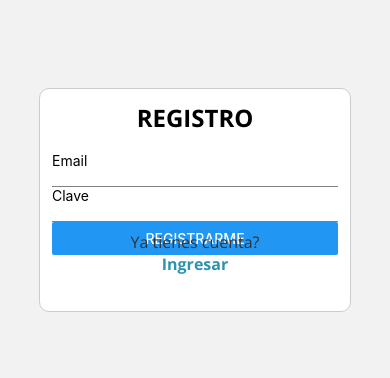
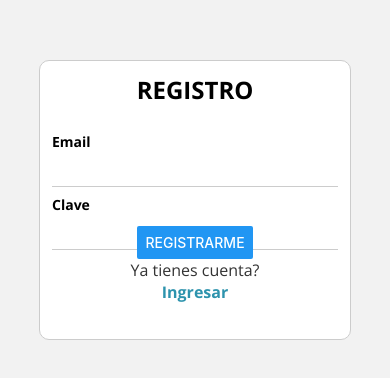
Before and after one commit to gsurcu/Coder-Expo, a React Native app: screen /Auth in a window 390 px wide. Shown: the part 222-600 px from the top of the page. Built offline with nearby package versions, Linux system fonts and the light colour scheme.

Commit message:
Login & Autenticacion - Modificando el componente "Input" y la screen "AuthScreen"

```diff
--- a/components/Input/index.js
+++ b/components/Input/index.js
@@ -32,7 +32,8 @@ const Input = props => {
 
   useEffect(() => {
     if (inputState.touched) {
-      onInputChange(inputState.value, inputState.isValid)
+      console.log(inputState)
+      onInputChange(id, inputState.value, inputState.isValid)
     }
   }, [inputState, onInputChange])
   const textChangeHandler = text => {
@@ -65,7 +66,7 @@ const Input = props => {
         onBlur={onBlurHandler}
       />
       {!inputState.isValid && inputState.touched && (<View style={styles.errorContainer}>
-        <Text style={styles.error}>{props.errorText}</Text>
+        <Text style={styles.error}>{props.errorMessage}</Text>
       </View> )}
     </View>
   )
@@ -88,3 +89,5 @@ const styles = StyleSheet.create({
   errorContainer: {},
   error: {},
 })
+
+export default Input;
--- a/screens/AuthScreen.js
+++ b/screens/AuthScreen.js
@@ -1,8 +1,9 @@
-import React, { useCallback, useEffect, useReducer, useState } from "react";
+import React, { useCallback, useReducer } from "react";
 import { View, Text, KeyboardAvoidingView, TouchableOpacity, StyleSheet, TextInput, Alert, Platform, Button } from "react-native";
 import { COLORS } from "../constants/colors";
 import { signup } from "../store/actions/auth.action";
 import { useDispatch, connect } from "react-redux";
+import Input from "../components/Input";
 
 const FORM_INPUT_UPDATE = 'FORM_INPUT_UPDATE'
 
@@ -10,7 +11,7 @@ export const formReducer = (state, action) => {
   if (action.type === FORM_INPUT_UPDATE) {
     const inputValues = {
       ...state.inputValues,
-      [action.input]: action.isValid,
+      [action.input]: action.value,
     }
 
     const inputValidities = {
@@ -34,9 +35,6 @@ export const formReducer = (state, action) => {
 }
 
 const AuthScreen = () => {
-  const [email, setEmail] = useState('')
-  const [password, setPassword] = useState('')
-
   const dispatch = useDispatch();
   const [formState, formDispatch] = useReducer(formReducer, {
     inputValues: {
@@ -57,8 +55,9 @@ const AuthScreen = () => {
 
   const handleSignUp = () => {
     if (formState.formIsValid) {
-      dispatch(signup(email, password))
+      dispatch(signup(formState.inputValues.email, formState.inputValues.password))
     } else {
+      console.log(formState)
       Alert.alert(
         'Formulario invalido',
         'Ingrese email y usuario valido',
@@ -84,24 +83,32 @@ const AuthScreen = () => {
       <View style={styles.container}>
         <Text style={styles.title}>{title}</Text>
         <View style={styles.inputContainer}>
-
-          <Text style={styles.label}>Email</Text>
-          <TextInput
-            style={styles.input}
+          <Input
+            id='email'
+            label='Email'
             keyboardType="email-address"
+            required
+            email
             autoCapitalize="none"
-            onChangeText={(text) => setEmail(text)}
+            errorMessage='Por favor ingrese un email valido'
+            onInputChange={onInputChangeHandler}
+            initialValue=''
           />
-          <Text style={styles.label}>Clave</Text>
-          <TextInput
-            style={styles.input}
+          <Input
+            id='password'
+            label='Clave'
+            keyboardType='default'
             secureTextEntry
+            required
+            minLength={6}
             autoCapitalize="none"
-            onChangeText={(text) => setPassword(text)}
+            errorMessage='Por favor ingrese un password'
+            onInputChange={onInputChangeHandler}
+            initialValue=''
           />
-          <Button title='Registrarme' onPress={handleSignUp} />
         </View>
         <View style={styles.prompt}>
+          <Button title='Registrarme' onPress={handleSignUp} />
           <Text style={styles.promptMessage}>{message}</Text>
           <TouchableOpacity onPress={() => console.log(messageTarget)}>
             <Text style={styles.promptButton}>{messageAction}</Text>
@@ -154,7 +161,6 @@ const styles = StyleSheet.create({
   inputContainer: {
     justifyContent: "space-around",
     height: "40%",
-    // backgroundColor: "white",
   },
   input: {
     width: "100%",
```
